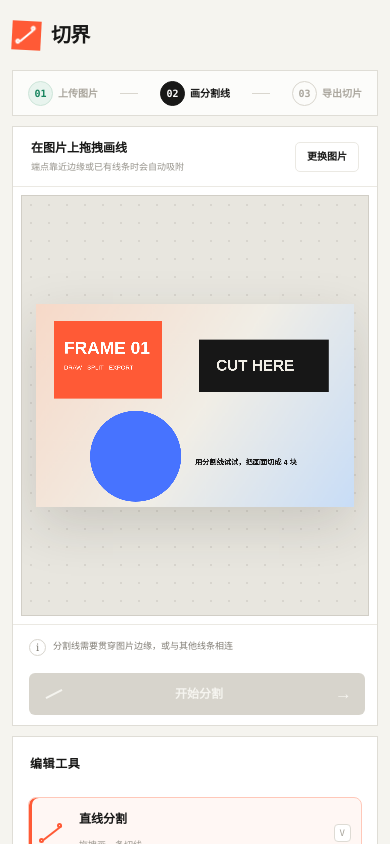
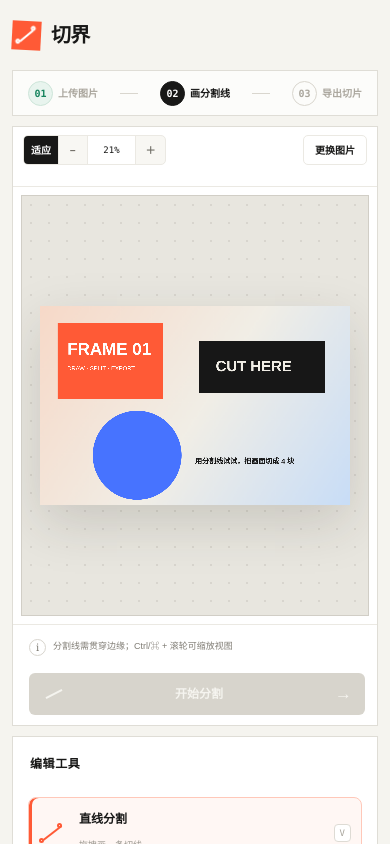
Before and after one commit to hcsdtk/qiejie, a Next.js app: page / in a window 390 px wide. Both pictures are taken after a click on the button "试用示例图". Shown: the top 844 px of the page. Built offline with nearby package versions, Linux system fonts and the light colour scheme.

Commit message:
Add canvas zoom controls

```diff
--- a/app/globals.css
+++ b/app/globals.css
@@ -135,15 +135,24 @@ button:focus-visible, canvas:focus-visible { outline: 3px solid rgba(71, 115, 25
 .shortcut-note kbd { min-width: 19px; height: 19px; display: grid; place-items: center; border: 1px solid #dedbd4; background: #faf9f6; border-radius: 4px; font: 9px var(--font-mono), monospace; color: #77746c; }
 .shortcut-note span { margin-left: 4px; }
 
-.stage-heading { height: 60px; flex: 0 0 60px; padding: 0 18px; border-bottom: 1px solid var(--soft-line); display: flex; align-items: center; justify-content: space-between; }
+.stage-heading { min-height: 60px; flex: 0 0 60px; padding: 0 14px 0 18px; border-bottom: 1px solid var(--soft-line); display: flex; align-items: center; justify-content: space-between; gap: 12px; }
 .stage-heading strong { display: block; font-size: 12px; margin-bottom: 4px; }
 .stage-heading span { display: block; font-size: 9px; color: #96938b; }
 .replace-button { border: 1px solid var(--soft-line); background: white; height: 30px; padding: 0 11px; border-radius: 5px; font-size: 10px; font-weight: 700; }
+.stage-controls { display: flex; align-items: center; gap: 7px; }
+.zoom-controls { height: 30px; display: flex; align-items: stretch; border: 1px solid var(--soft-line); background: #f8f7f3; border-radius: 5px; overflow: hidden; }
+.zoom-controls button { min-width: 29px; border: 0; border-right: 1px solid var(--soft-line); background: transparent; padding: 0 7px; font-size: 10px; font-weight: 700; color: #6f6c65; }
+.zoom-controls button:last-child { border-right: 0; }
+.zoom-controls button:hover:not(:disabled), .zoom-controls button.active { background: var(--ink); color: white; }
+.zoom-controls button:disabled { color: #c5c2bb; }
+.zoom-controls .zoom-value { min-width: 48px; font: 9px var(--font-mono), monospace; color: var(--ink); background: white; }
 
 .canvas-stage { flex: 1; min-height: 0; margin: 12px; position: relative; display: grid; place-items: center; overflow: hidden; background-color: #f3f2ed; background-image: radial-gradient(#d8d5ce 1px, transparent 1px); background-size: 18px 18px; border: 1px dashed #d1cec6; transition: .18s ease; }
 .canvas-stage.dragging { border-color: var(--accent); background-color: #fff7f4; }
 .canvas-stage.has-image { border-style: solid; background-color: #e8e6df; }
-.editor-canvas { display: block; max-width: calc(100% - 28px); max-height: calc(100% - 28px); width: auto; height: auto; background: white; box-shadow: 0 18px 50px rgba(41, 37, 29, .16); touch-action: none; cursor: crosshair; user-select: none; }
+.canvas-viewport { position: absolute; inset: 0; overflow: auto; overscroll-behavior: contain; scrollbar-color: #aaa69d transparent; scrollbar-width: thin; }
+.canvas-viewport-inner { min-width: 100%; min-height: 100%; width: max-content; height: max-content; padding: 17px; display: grid; place-items: center; }
+.editor-canvas { display: block; max-width: none; max-height: none; flex: none; background: white; box-shadow: 0 18px 50px rgba(41, 37, 29, .16); touch-action: none; cursor: crosshair; user-select: none; }
 .angle-readout { position: absolute; right: 22px; top: 22px; background: rgba(24,24,23,.92); color: white; min-width: 75px; padding: 8px 10px; pointer-events: none; box-shadow: 0 4px 16px rgba(0,0,0,.18); }
 .angle-readout b { display: block; font: 12px var(--font-mono), monospace; color: #ff8a6e; margin-bottom: 2px; }
 .angle-readout span { font-size: 8px; color: #d8d5ce; }
@@ -233,6 +242,9 @@ button:focus-visible, canvas:focus-visible { outline: 3px solid rgba(71, 115, 25
   .steps-bar > i { width: 18px; }
   .step { gap: 5px; font-size: 10px; }
   .stage-panel { min-height: 600px; }
+  .stage-heading { flex-basis: auto; padding: 8px 10px; align-items: flex-start; }
+  .stage-heading > div:first-child { display: none; }
+  .stage-controls { width: 100%; justify-content: space-between; }
   .stage-heading span { max-width: 220px; white-space: nowrap; overflow: hidden; text-overflow: ellipsis; }
   .canvas-stage { margin: 8px; }
   .stage-footer { align-items: stretch; flex-direction: column; }
--- a/app/page.tsx
+++ b/app/page.tsx
@@ -4,6 +4,7 @@ import {
   ChangeEvent,
   DragEvent,
   PointerEvent as ReactPointerEvent,
+  WheelEvent as ReactWheelEvent,
   useCallback,
   useEffect,
   useRef,
@@ -43,6 +44,8 @@ type DirectoryHandleLike = {
 
 const MAX_PIXELS = 8_000_000;
 const MAX_EDGE = 3_200;
+const MIN_VIEW_SCALE = 0.05;
+const MAX_VIEW_SCALE = 4;
 const PIECE_COLORS = ["#ff5a36", "#4773ff", "#16a778", "#8e5cff", "#e4a11b"];
 
 function formatDimensions(width: number, height: number) {
@@ -192,8 +195,13 @@ function triggerDownload(url: string, filename: string) {
   anchor.remove();
 }
 
+function clampViewScale(scale: number) {
+  return Math.max(MIN_VIEW_SCALE, Math.min(MAX_VIEW_SCALE, scale));
+}
+
 export default function Home() {
   const editorCanvasRef = useRef<HTMLCanvasElement>(null);
+  const canvasViewportRef = useRef<HTMLDivElement>(null);
   const baseCanvasRef = useRef<HTMLCanvasElement | null>(null);
   const fileInputRef = useRef<HTMLInputElement>(null);
   const lineIdRef = useRef(1);
@@ -205,6 +213,9 @@ export default function Home() {
   const [isProcessing, setIsProcessing] = useState(false);
   const [processLabel, setProcessLabel] = useState("");
   const [message, setMessage] = useState<string | null>(null);
+  const [viewMode, setViewMode] = useState<"fit" | "custom">("fit");
+  const [customViewScale, setCustomViewScale] = useState(1);
+  const [viewportSize, setViewportSize] = useState({ width: 0, height: 0 });
 
   const clearPieces = useCallback(() => {
     setPieces((current) => {
@@ -245,6 +256,8 @@ export default function Home() {
           scale,
         });
         setLines([]);
+        setViewMode("fit");
+        setCustomViewScale(1);
         lineIdRef.current = 1;
         clearPieces();
         setMessage(
@@ -301,6 +314,18 @@ export default function Home() {
     lines.forEach((line) => drawLineOverlay(context, line));
     if (activeLine) drawLineOverlay(context, activeLine, true);
   }, [activeLine, imageInfo, lines]);
+
+  useEffect(() => {
+    const viewport = canvasViewportRef.current;
+    if (!viewport || !imageInfo) return;
+    const updateSize = () => {
+      setViewportSize({ width: viewport.clientWidth, height: viewport.clientHeight });
+    };
+    updateSize();
+    const observer = new ResizeObserver(updateSize);
+    observer.observe(viewport);
+    return () => observer.disconnect();
+  }, [imageInfo]);
 
   const loadSample = useCallback(async () => {
     const canvas = document.createElement("canvas");
@@ -391,6 +416,33 @@ export default function Home() {
   const undoLine = () => {
     clearPieces();
     setLines((current) => current.slice(0, -1));
+  };
+
+  const fitViewScale = imageInfo
+    ? Math.min(
+        1,
+        Math.max(0.01, (viewportSize.width - 36) / imageInfo.width),
+        Math.max(0.01, (viewportSize.height - 36) / imageInfo.height),
+      )
+    : 1;
+  const viewScale = viewMode === "fit" ? fitViewScale : customViewScale;
+  const viewPercent = Math.max(1, Math.round(viewScale * 100));
+
+  const setExactViewScale = (nextScale: number) => {
+    setCustomViewScale(clampViewScale(nextScale));
+    setViewMode("custom");
+  };
+
+  const zoomView = (direction: 1 | -1) => {
+    const factor = direction > 0 ? 1.2 : 1 / 1.2;
+    setExactViewScale(viewScale * factor);
+  };
+
+  const handleViewWheel = (event: ReactWheelEvent<HTMLDivElement>) => {
+    if (!event.ctrlKey && !event.metaKey) return;
+    event.preventDefault();
+    const factor = event.deltaY < 0 ? 1.12 : 1 / 1.12;
+    setExactViewScale(viewScale * factor);
   };
 
   const splitImage = async () => {
@@ -721,9 +773,38 @@ export default function Home() {
               <span>{imageInfo ? "端点靠近边缘或已有线条时会自动吸附" : "上传后即可开始分割"}</span>
             </div>
             {imageInfo && (
+              <div className="stage-controls">
+                <div className="zoom-controls" role="group" aria-label="画布缩放">
+                  <button
+                    type="button"
+                    className={viewMode === "fit" ? "active" : ""}
+                    onClick={() => setViewMode("fit")}
+                    aria-label="使图片适应窗口"
+                  >适应</button>
+                  <button
+                    type="button"
+                    onClick={() => zoomView(-1)}
+                    disabled={viewScale <= MIN_VIEW_SCALE}
+                    aria-label="缩小视图"
+                  >−</button>
+                  <button
+                    type="button"
+                    className="zoom-value"
+                    onClick={() => setExactViewScale(1)}
+                    title="点击恢复 100%"
+                    aria-label={`当前缩放 ${viewPercent}%，点击恢复 100%`}
+                  >{viewPercent}%</button>
+                  <button
+                    type="button"
+                    onClick={() => zoomView(1)}
+                    disabled={viewScale >= MAX_VIEW_SCALE}
+                    aria-label="放大视图"
+                  >＋</button>
+                </div>
                 <button type="button" className="replace-button" onClick={() => fileInputRef.current?.click()}>
                   更换图片
                 </button>
+              </div>
             )}
           </div>
 
@@ -738,15 +819,27 @@ export default function Home() {
           >
             {imageInfo ? (
               <>
+                <div
+                  ref={canvasViewportRef}
+                  className="canvas-viewport"
+                  onWheel={handleViewWheel}
+                >
+                  <div className="canvas-viewport-inner">
                     <canvas
                       ref={editorCanvasRef}
                       className="editor-canvas"
+                      style={{
+                        width: `${Math.max(1, imageInfo.width * viewScale)}px`,
+                        height: `${Math.max(1, imageInfo.height * viewScale)}px`,
+                      }}
                       onPointerDown={startLine}
                       onPointerMove={moveLine}
                       onPointerUp={finishLine}
                       onPointerCancel={() => setActiveLine(null)}
                       aria-label="图片分割画布，拖拽以添加分割线"
                     />
+                  </div>
+                </div>
                 {activeLine && <div className="angle-readout"><b>{activeAngle}°</b><span>直线辅助</span></div>}
               </>
             ) : (
@@ -779,7 +872,7 @@ export default function Home() {
           <div className="stage-footer">
             <div className={`status-message ${message?.startsWith("完成") ? "success" : ""}`}>
               <span aria-hidden="true">{message?.startsWith("完成") ? "✓" : "i"}</span>
-              {message ?? (imageInfo ? "分割线需要贯穿图片边缘，或与其他线条相连" : "所有处理均在浏览器中完成")}
+              {message ?? (imageInfo ? "分割线需贯穿边缘；Ctrl/⌘ + 滚轮可缩放视图" : "所有处理均在浏览器中完成")}
             </div>
             <button
               className="split-button"
```
Also changed, not shown: 2 other files (tests, documents, lock files or other folders). Lines whose indentation alone changed are shown as unchanged.
